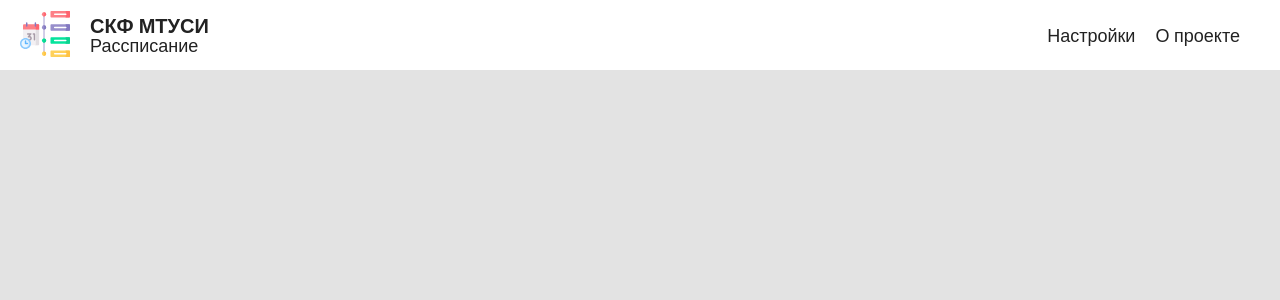
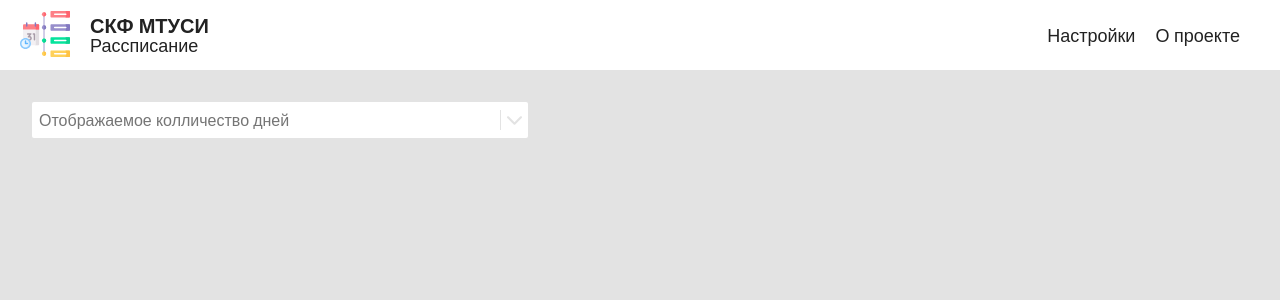
Before and after one commit to Slaik1/MTUCI_schedule, a React (Create React App) app: page / in a window 1280 px wide. Shown: the top 300 px of the page. Built offline with nearby package versions, Linux system fonts and the light colour scheme.

Commit message:
create selectInput styles

```diff
--- a/src/assets/styles/variables/colors.scss
+++ b/src/assets/styles/variables/colors.scss
@@ -1,7 +1,7 @@
 :root {
   --wite: #fff;
   --wite100: #e3e3e3;
-  --wite200: #e3e3e3;
+  --wite200: #cbcbcb;
 
   --black: #000;
   --black100: #222222;
@@ -10,7 +10,8 @@
 
   --bg-light: var(--wite100);
   --bg-light-component: var(--wite);
-  --border-component: var(--wite200);
+  --border-component: var(--wite100);
+  --border-component-hover: var(--wite200);
   --font-balck: var(--black100);
   --aditional: var(--blue)
 }
--- a/src/components/Schedule/Header/Header.module.scss
+++ b/src/components/Schedule/Header/Header.module.scss
@@ -16,6 +16,7 @@
       height: 50px;
       margin-right: 20px;
       transition: all 0.3s ease;
+      animation: color_switch 3s ease infinite;
 
       //g {
       //  path:nth-child(1) {
@@ -88,3 +89,20 @@
     }
   }
 }
+
+@keyframes color_switch {
+  0%   {
+  }
+  25%  {
+
+  }
+  50%  {
+
+  }
+  75%  {
+
+  }
+  100% {
+
+  }
+}
--- a/src/components/Schedule/Schedule.module.scss
+++ b/src/components/Schedule/Schedule.module.scss
@@ -9,3 +9,8 @@
     align-items: center;
   }
 }
+
+.input {
+  width: 500px;
+  height: 38px;
+}
--- a/src/components/Schedule/Schedule.tsx
+++ b/src/components/Schedule/Schedule.tsx
@@ -4,6 +4,7 @@ import Header from "./Header/Header";
 import Table from "./Table/Table";
 import Modal from "../UIKit/Modal/Modal";
 import Settings from "../Settings/Settings";
+import SelectInput from "../UIKit/SelectInput/SelectInput";
 
 const Schedule = () => {
     const [isSettingsOpen, setIsSettingsOpen] = useState(false)
@@ -22,6 +23,7 @@ const Schedule = () => {
                     <Settings/>
                 </Modal>
             }
+            <SelectInput className={cl.input}/>
         </div>
     );
 };
--- /dev/null
+++ b/src/components/UIKit/SelectInput/SelectInput.module.scss
@@ -0,0 +1,72 @@
+.wrapper {
+  display: flex;
+  align-items: center;
+  justify-content: space-between;
+  margin: 30px;
+  width: 500px;
+  height: 40px;
+  padding-left: 5px;
+  border: 2px solid var(--border-component);
+  border-radius: 4px;
+  background: var(--bg-light-component);
+  transition: all 0.3s ease;
+
+  input {
+    width: 100%;
+    height: 100%;
+    outline: 0;
+    border: none;
+    border-radius: 4px;
+    transition: all 0.3s ease;
+  }
+
+  .svg_arrow {
+    width: 30px;
+    display: flex;
+    justify-content: center;
+    border-left: 1px solid var(--border-component);
+    transition: all 0.3s ease;
+    cursor: pointer;
+
+    div {
+      display: flex;
+      justify-content: center;
+      align-items: center;
+      width: 20px;
+      height: 20px;
+
+      svg {
+        width: 15px;
+        height: 15px;
+        fill: var(--border-component);
+        transition: all 0.3s ease;
+      }
+    }
+  }
+
+
+  &:hover {
+    border-color: var(--border-component-hover);
+
+    .svg_arrow {
+      border-color: var(--border-component-hover);
+    }
+
+    svg {
+      fill: var(--border-component-hover) !important;
+    }
+  }
+}
+
+.active {
+      border: 2px solid var(--aditional) !important;
+
+  .svg_arrow {
+    border-color: var(--black100) !important;
+    div {
+      svg {
+        fill: var(--black100) !important;
+      }
+    }
+  }
+}
--- /dev/null
+++ b/src/components/UIKit/SelectInput/SelectInput.tsx
@@ -0,0 +1,32 @@
+import React, {FC, useState} from 'react';
+import cl from "./SelectInput.module.scss"
+import classNames from "classnames";
+import {ReactSVG} from "react-svg";
+import {useOutsideClick} from "../../../hooks/useOutsideClick";
+import {TDropListData} from "../../../types/selectInput";
+
+interface SelectInputProps {
+    className:string;
+    dropListData?: TDropListData
+}
+
+const SelectInput:FC<SelectInputProps> = ({className}) => {
+
+    const [isInputActive, setIsInputActive] = useState(false)
+    const ref = useOutsideClick(()=>setIsInputActive(false))
+
+    const inputClasses = classNames({
+        [cl.wrapper]:true,
+        [className]: className,
+        [cl.active]:isInputActive
+    })
+
+    return (
+        <div ref={ref} className={inputClasses} onClick={() =>setIsInputActive(true)}>
+            <input type="text" placeholder="Отображаемое колличество дней"/>
+            <ReactSVG className={cl.svg_arrow} src="./svg/input_arrow.svg"/>
+        </div>
+    );
+};
+
+export default SelectInput;
--- /dev/null
+++ b/src/hooks/useOutsideClick.ts
@@ -0,0 +1,21 @@
+import { useEffect, useRef } from 'react';
+
+export const useOutsideClick = (callback: () => void) => {
+    const ref = useRef<HTMLDivElement>(null);
+
+    useEffect(() => {
+        const handleClickOutside = (event: MouseEvent) => {
+            if (ref.current && !ref.current.contains(event.target as Node)) {
+                callback();
+            }
+        };
+
+        document.addEventListener('mousedown', handleClickOutside);
+
+        return () => {
+            document.removeEventListener('mousedown', handleClickOutside);
+        };
+    }, [callback]);
+
+    return ref;
+};
--- /dev/null
+++ b/src/types/selectInput.ts
@@ -0,0 +1,6 @@
+export interface IDropList {
+    value: string;
+    label: string;
+}
+
+export type TDropListData = IDropList[]
```
Also changed, not shown: public/svg/input_arrow.svg (added).
